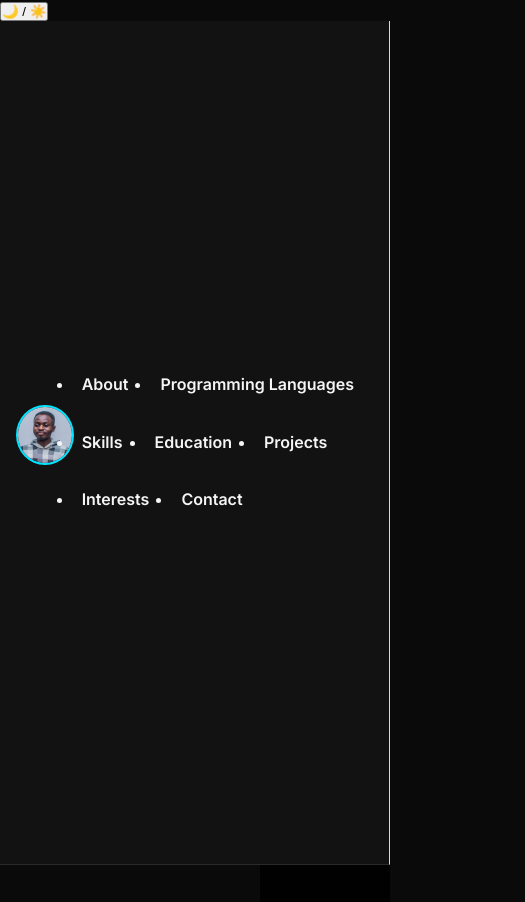
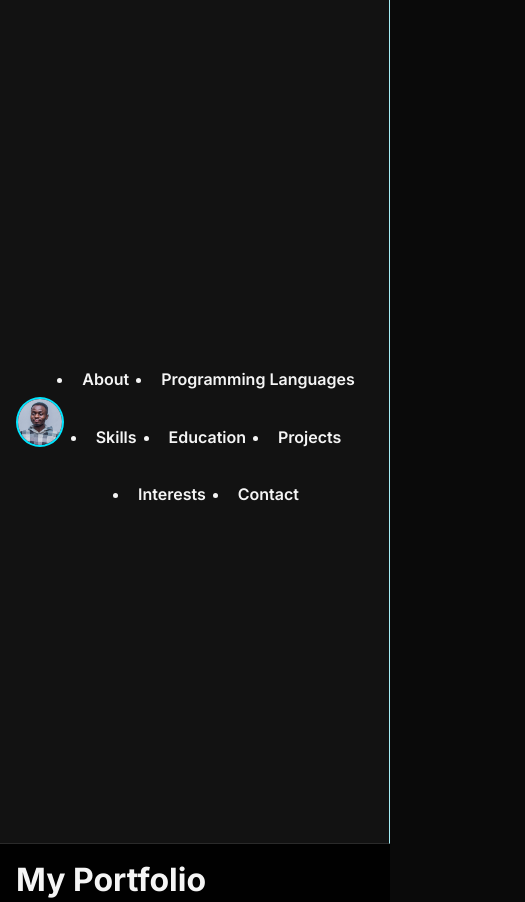
Before and after one commit to John-Uko/Hackathon_1, a plain HTML site: page index.html in a window 390 px wide. Shown: the top 902 px of the page, 525 px wide, since content can reach past the window. Drawn offline with nearby package versions, Linux system fonts and the light colour scheme.

Commit message:
Layer adjustment

```diff
--- a/index.html
+++ b/index.html
@@ -10,13 +10,13 @@
   <script src="https://unpkg.com/aos@2.3.1/dist/aos.js"></script>
 </head>
 <body>
-    <div class="theme-toggle">
-        <button onclick="toggleTheme()">🌙 / ☀️</button>
-    </div>
-
+    <!-- Page loader -->
     <div id="loader-wrapper">
         <div class="loader">Loading...</div>
     </div>
+
+    <!-- Wrapper container for layout -->
+    <div class="layout-wrapper">
         <aside class="sidebar">
             <img src="profile_picture.jpeg" alt="Uko John Profile Photo" class="profile-img">
             <h1>Uko John</h1>
@@ -63,7 +63,7 @@
                 <h2>Educational Background</h2>
                 <p><strong>B.Sc. in Pure and Applied Zoology</strong></p>
                 <p>Federal University of Agriculture, Abeokuta (Graduated: December 2023)</p>
-      <a href="https://drive.google.com/file/d/1F5eq91gHQJeiUeEg-DXfcj8uXI8sGI-Y/view?usp=drive_link" download class="download-btn">⬇ Download CV</a>
+                <a href="John Uko J_RCV.pdf" download class="download-btn">⬇ Download CV</a>
             </section>
 
             <section id="projects" data-aos="fade-up">
@@ -108,14 +108,11 @@
                 <p>&copy; 2025 Uko John. All rights reserved.</p>
             </footer>
         </main>
+    </div>
+
   <script>
     // AOS Animation
     AOS.init();
-
-    // Theme Toggle
-    function toggleTheme() {
-      document.body.classList.toggle('light-theme');
-    }
 
     // Page Loader
     window.addEventListener('load', function () {
--- a/styles.css
+++ b/styles.css
@@ -1,3 +1,11 @@
+/* NEW: Layout flex wrapper */
+.layout-wrapper {
+    display: flex;
+    flex-direction: row;
+    min-height: 100vh;
+    width: 100%;
+  }
+
 /* Reset and base styles */
 * {
     margin: 0;
@@ -184,7 +192,7 @@
 
   /* Responsive layout */
   @media (max-width: 768px) {
-    body {
+    .layout-wrapper {
       flex-direction: column;
     }
 
@@ -206,7 +214,8 @@
       display: flex;
       flex-wrap: wrap;
       gap: 1rem;
-      margin: 0;
+      justify-content: center;
+      padding: 0;
     }
 
     .sidebar nav ul li {
@@ -214,7 +223,13 @@
     }
 
     .profile-img {
-      width: 60px;
-      height: 60px;
+      width: 50px;
+      height: 50px;
+      margin: 0;
+    }
+
+    main.uncentered {
+      margin-left: 0;
+      padding: 1rem;
     }
   }
```
Also changed, not shown: 1 other file. Lines whose indentation alone changed are shown as unchanged.
